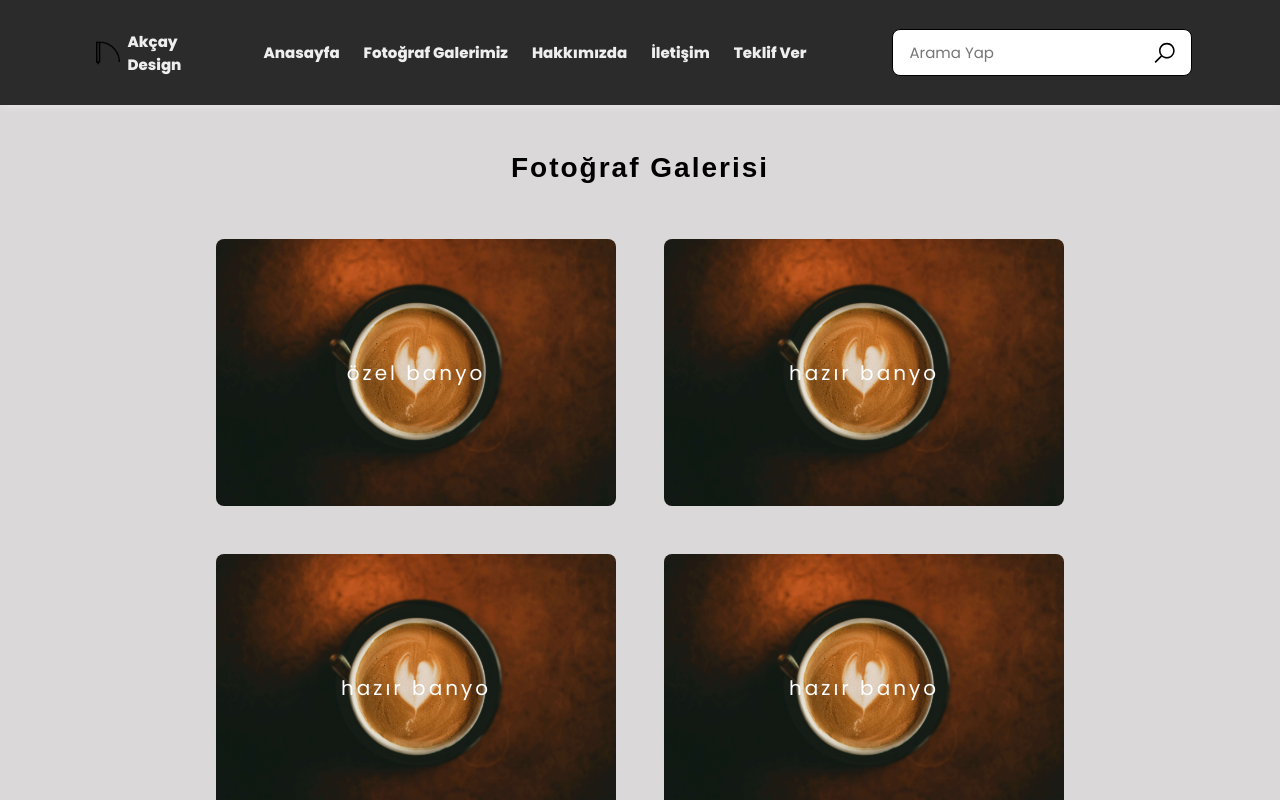
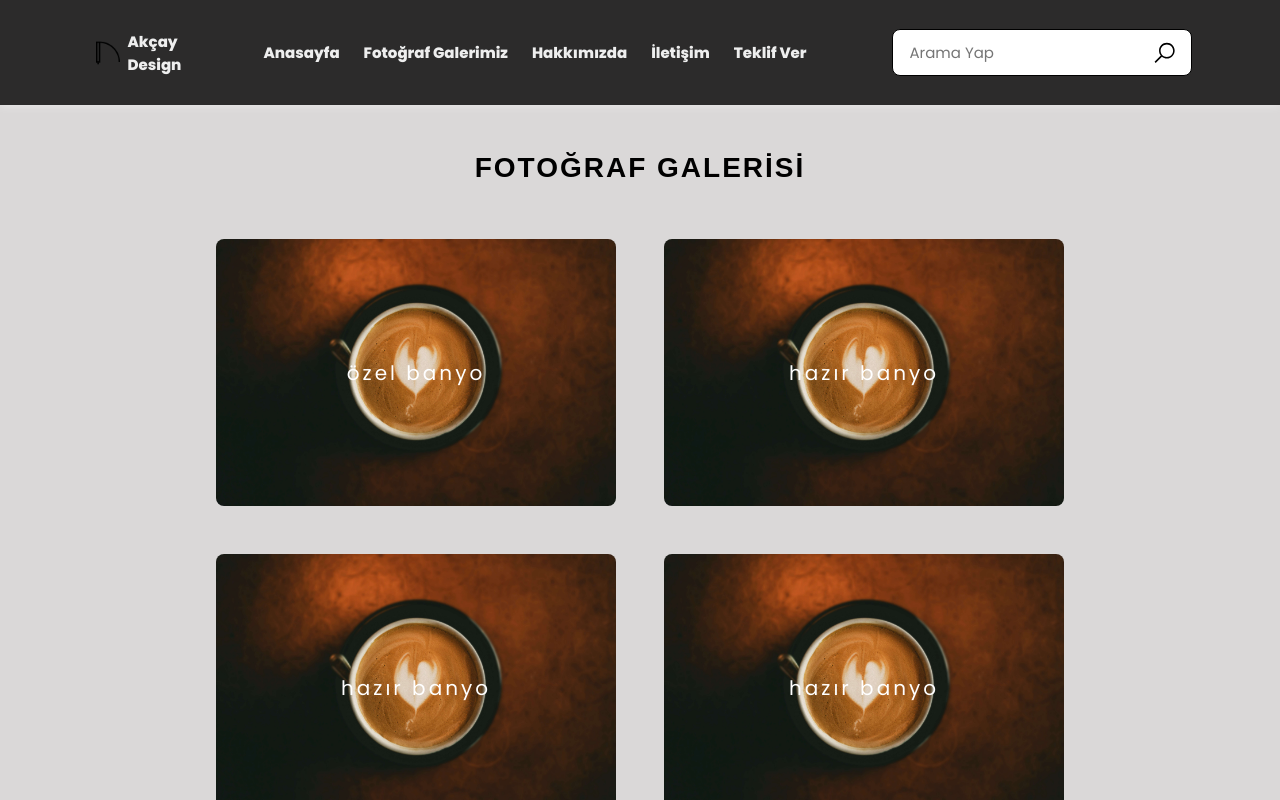
Before and after one commit to ugurakcaydev/akcayDesignWeb, a Next.js app: page /photo-gallery in a window 1280 px wide. Shown: the top 800 px of the page. Built offline with nearby package versions, Linux system fonts and the light colour scheme.

Commit message:
clear code

```diff
--- a/src/Components/Slider/Slider.js
+++ b/src/Components/Slider/Slider.js
@@ -1,5 +1,5 @@
 "use client"
-import {Autoplay, Pagination,Keyboard } from "swiper";
+import { Autoplay, Pagination, Keyboard } from "swiper";
 import React, { useRef, useState } from "react";
 // Import Swiper React components
 import { Swiper, SwiperSlide } from "swiper/react";
@@ -30,7 +30,7 @@ export default function App() {
                         clickable: true,
                     }}
 
-                    modules={[Pagination,Keyboard,Autoplay]}
+                    modules={[Pagination, Keyboard, Autoplay]}
                     className="mySwiper"
                 >
                     <SwiperSlide><img src="/Images/images1.jpg" loading="lazy" /></SwiperSlide>
--- a/src/pages/photo-gallery/index.jsx
+++ b/src/pages/photo-gallery/index.jsx
@@ -92,7 +92,7 @@ function index() {
             >
 
                 <div className='globalContainer'>
-                    <h1 className='header'>Fotoğraf Galerisi</h1>
+                    <h1 className='header'>FOTOĞRAF GALERİSİ</h1>
                     <div className='cartContainer gap flex'>
                         {
                             hizmetlerimiz.map((hizmet, index) => (
--- a/src/pages/product-details/style.css
+++ b/src/pages/product-details/style.css
@@ -1,6 +1,6 @@
 .smallAndBigImageContainer {
     display: flex;
-
+    border: 1px solid #000;
     padding: .5rem;
     width: 100%;
     position: relative;
```
Also changed, not shown: src/Components/mapContainer/MapContainer.js (deleted).
